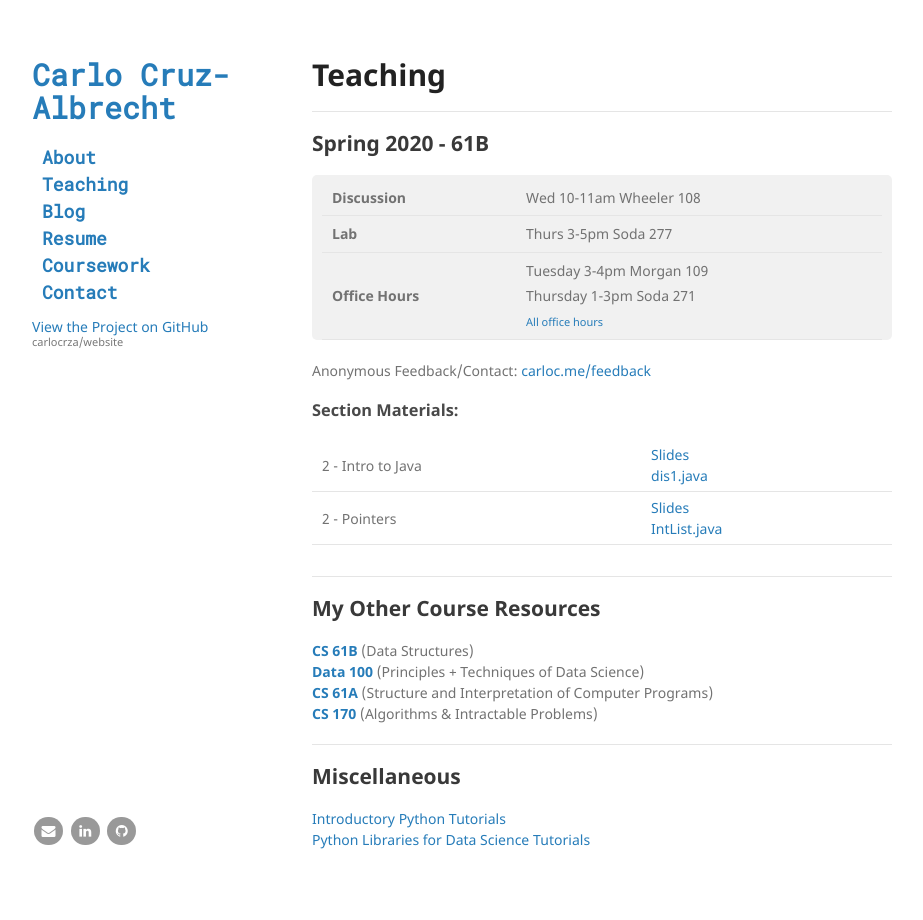
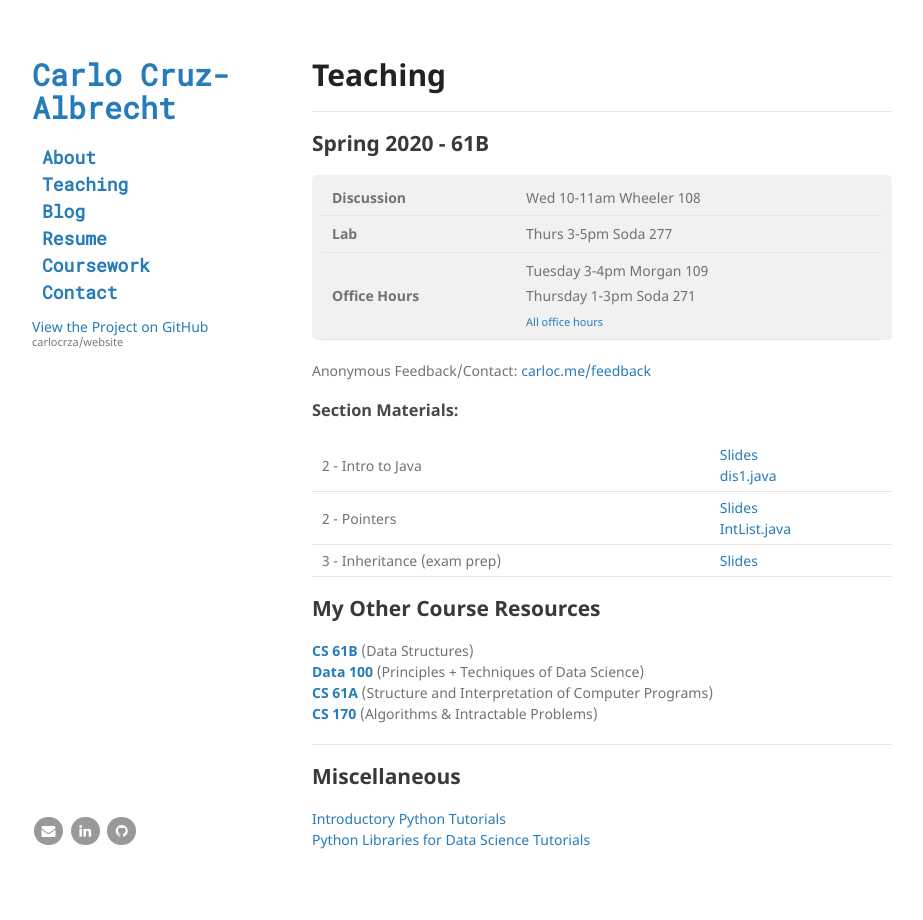
Before and after one commit to carlocrza/website, a Jekyll site: the page built from teaching.md, in a window 1280 px wide. Shown: the whole page, without its empty margins (178-1101 px from the left). Built offline with Jekyll 4.4.1, drawn with Linux system fonts in a browser that asks for light colours.

Commit message:
dis 4 slides

```diff
--- a/teaching.md
+++ b/teaching.md
@@ -27,9 +27,7 @@ Anonymous Feedback/Contact: [carloc.me/feedback](http://carloc.me/feedback.html)
 |--------------|-------------|
 |      2 - Intro to Java      |      [Slides](https://docs.google.com/presentation/d/1KuUHjhJdfVghnj-5b9y8KILx4ML3vfuo0dcOFuNC7aw/edit?usp=sharing) <br> [dis1.java](/materials/dis1.java)       |
 |      2 - Pointers      |      [Slides](https://docs.google.com/presentation/d/1vMhs9htHpCd4Du-IqC4mUsH4yZ05dS5XTNS8ZGwAFx8/edit?usp=sharing) <br> [IntList.java](/materials/IntList.java)       |
-|             |             |
-
-
+|      3 - Inheritance (exam prep)      |      [Slides](https://docs.google.com/presentation/d/1NWluekE7Yp_LxQMPmg0u6FGg_SsDAdCNJFOwew9XOGw/edit?usp=sharing) |
 
 ## My Other Course Resources
 **[CS 61B](/61b)** (Data Structures)
```
